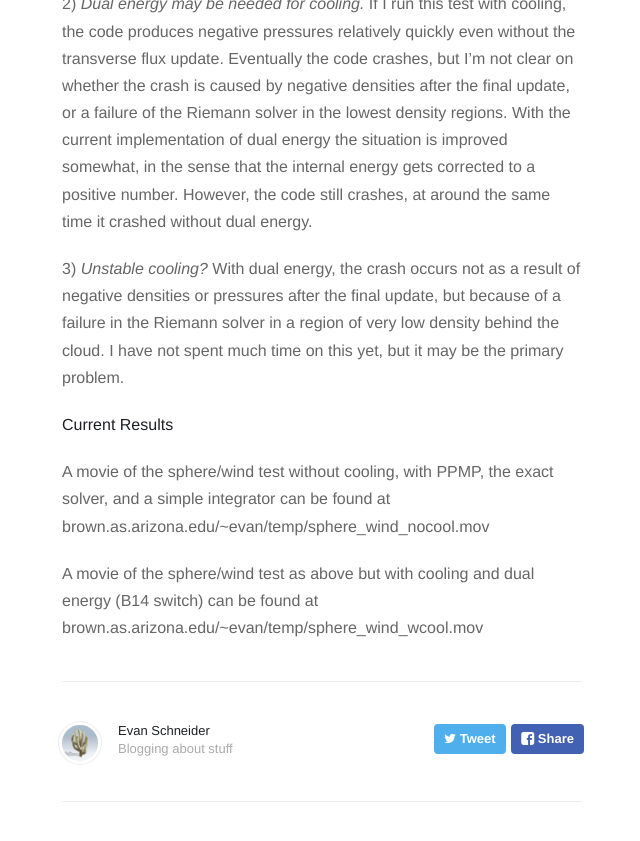
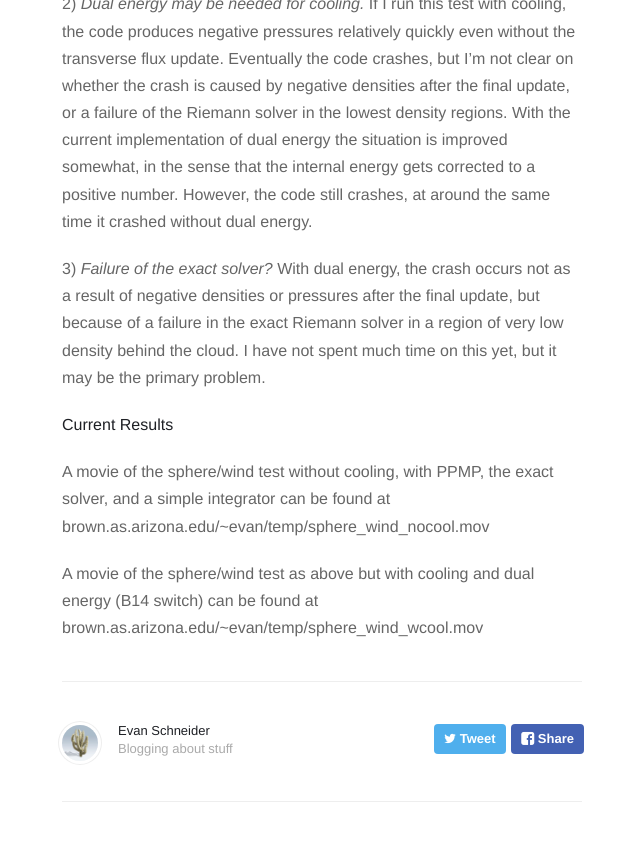
Before and after one commit to evaneschneider/site, a Jekyll site: the page built from _posts/2015-10-19-sphere-wind.markdown, in a window 1280 px wide and 900 px high, scrolled down 1083 px. Shown: the top 841 px of the window, without its empty margins (318-958 px from the left). Built offline with Jekyll 4.4.1, drawn with Linux system fonts in a browser that asks for light colours; nearby versions of some CDN libraries; formulas are drawn with MathJax 3.

Commit message:
New post

```diff
--- a/_posts/2015-10-19-sphere-wind.markdown
+++ b/_posts/2015-10-19-sphere-wind.markdown
@@ -39,8 +39,8 @@ failure of the Riemann solver in the lowest density regions. With the current im
 the situation is improved somewhat, in the sense that the internal energy gets corrected to a positive
 number. However, the code still crashes, at around the same time it crashed without dual energy.
 
-3) *Unstable cooling?* With dual energy, the crash occurs not as a result of negative densities or
-pressures after the final update, but because of a failure in the Riemann solver in a region
+3) *Failure of the exact solver?* With dual energy, the crash occurs not as a result of negative densities or
+pressures after the final update, but because of a failure in the exact Riemann solver in a region
 of very low density behind the cloud. I have not spent much time on this yet, but it may be the
 primary problem.
 
```
Also changed, not shown: _posts/2015-12-7-cloud_density_evolution.markdown (added, +33 -0 lines), assets/images/cloud_wind_0000.png (added), assets/images/cloud_wind_0050.png (added), assets/images/cloud_wind_0100.png (added), assets/images/cloud_wind_0150.png (added), assets/images/cloud_wind_0200.png (added), 1 other file.
